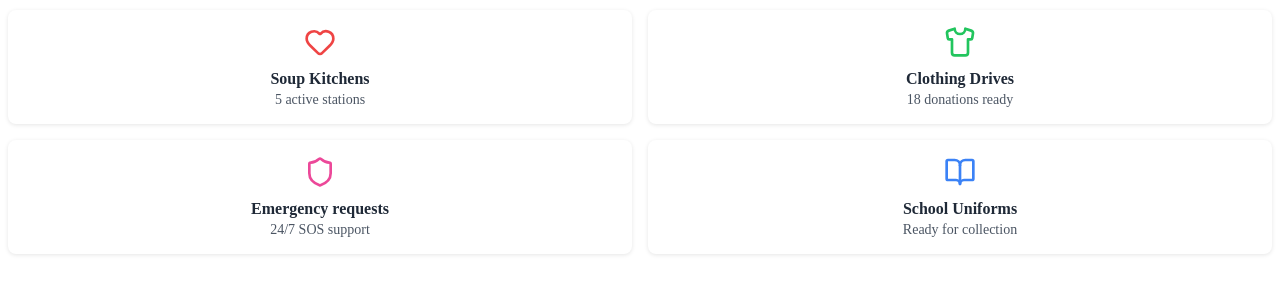
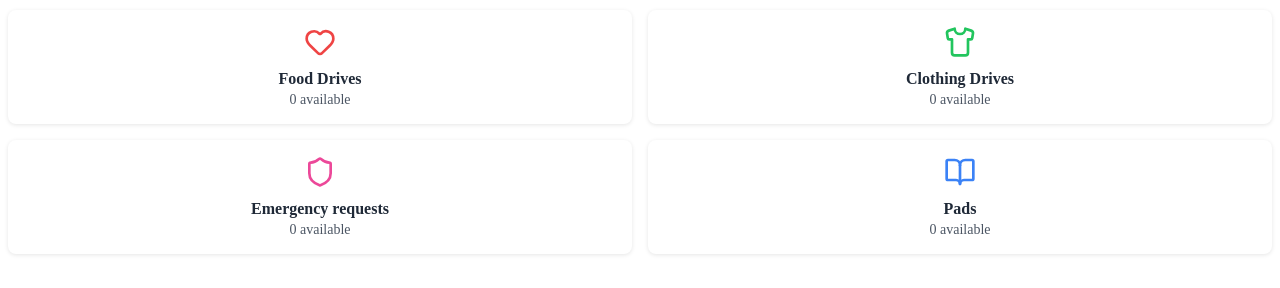
Before and after one commit to Teekay1702/Community-Hub, a React (Vite) app: page /home in a window 1280 px wide. Shown: the part 255-543 px from the top of the page. Built offline with nearby package versions, Linux system fonts and the light colour scheme; no server answers; the database is empty.

Commit message:
added resources counter in HomePage.jsx

```diff
--- a/src/App.jsx
+++ b/src/App.jsx
@@ -99,7 +99,7 @@ const App = () => {
         <Route
           element={<MainLayout sosRequests={sosRequests} />}
         >
-          <Route path="/home" element={<HomePage events={events} sosRequests={sosRequests} />} />
+          <Route path="/home" element={<HomePage events={events} sosRequests={sosRequests} resources={resources} />} />
           <Route path="/events" element={
             <EventsPage
               events={events}
--- a/src/Components/Pages/HomePage/HomePage.jsx
+++ b/src/Components/Pages/HomePage/HomePage.jsx
@@ -4,7 +4,7 @@ import SOSCard from '../../Cards/SOSCard/SOSCard';
 import { useNavigate } from 'react-router-dom';
 import './HomePage.css';
 
-const HomePage = ({ events, sosRequests }) => {
+const HomePage = ({ events, sosRequests, resources }) => {
   const navigate = useNavigate();
 
   const handleNavigate = (category) => {
@@ -16,6 +16,12 @@ const HomePage = ({ events, sosRequests }) => {
     .sort((a, b) => new Date(b.time) - new Date(a.time));
 
   const latestSos = activeSos[0];
+
+  const foodCount = resources.filter(r => r.type === 'Food' && r.status === 'Available').length;
+  const clothingCount = resources.filter(r => r.type === 'Clothing' && r.status === 'Available').length;
+  const padsCount = resources.filter(r => r.type === 'Pads' && r.status === 'Available' && r.urgency !== 'emergency').length;
+  const emergencyPadsCount = resources.filter(r => r.type === 'Pads' && r.urgency === 'emergency').length;
+
 
   return (
     <div className="home-page">
@@ -39,23 +45,23 @@ const HomePage = ({ events, sosRequests }) => {
       <div className="services-grid">
         <div className="service-card" onClick={() => handleNavigate('Food')}>
           <Heart className="service-icon red" />
-          <h3 className="service-title">Soup Kitchens</h3>
-          <p className="service-description">5 active stations</p>
+          <h3 className="service-title">Food Drives</h3>
+          <p className="service-description">{foodCount} available</p>
         </div>
         <div className="service-card" onClick={() => handleNavigate('Clothing')}>
           <Shirt className="service-icon green" />
           <h3 className="service-title">Clothing Drives</h3>
-          <p className="service-description">18 donations ready</p>
+          <p className="service-description">{clothingCount} available</p>
         </div>
         <div className="service-card" onClick={() => handleNavigate('Pads Emergency')}>
           <Shield className="service-icon pink" />
           <h3 className="service-title">Emergency requests</h3>
-          <p className="service-description">24/7 SOS support</p>
+          <p className="service-description">{emergencyPadsCount} available</p>
         </div>
         <div className="service-card" onClick={() => handleNavigate('Pads')}>
           <BookOpen className="service-icon blue" />
-          <h3 className="service-title">School Uniforms</h3>
-          <p className="service-description">Ready for collection</p>
+          <h3 className="service-title">Pads</h3>
+          <p className="service-description">{padsCount} available</p>
         </div>
       </div>
 
```
